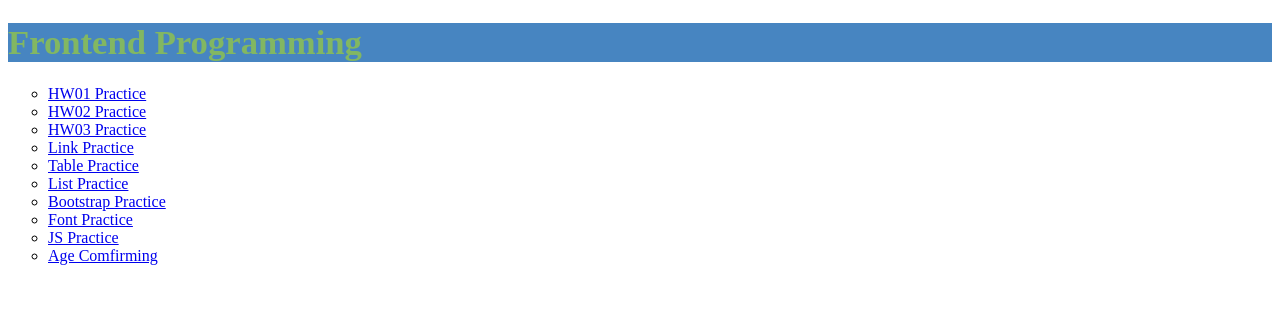
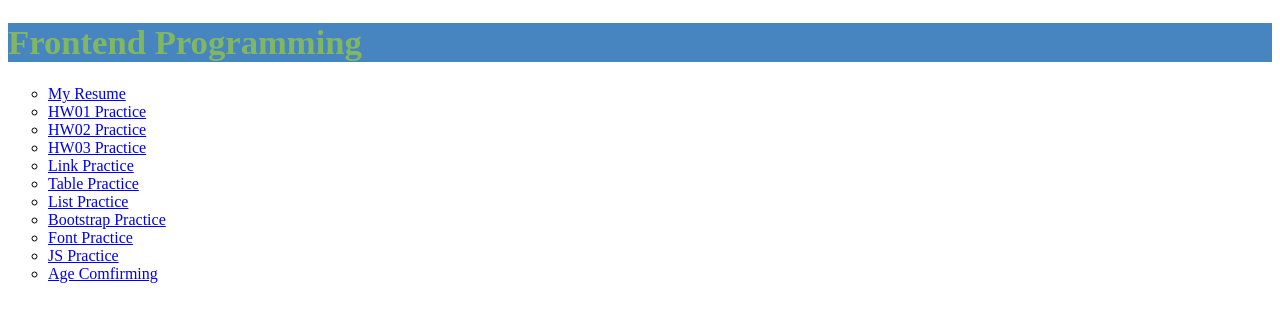
Before and after one commit to jacky81531ck/jacky81531ck.github.io, a plain HTML site: page index.html in a window 1280 px wide. Drawn offline with Linux system fonts and the light colour scheme.

Commit message:
Update index.html

```diff
--- a/index.html
+++ b/index.html
@@ -13,6 +13,9 @@
     <h1>Frontend Programming</h1>
 
     <ul style="list-style-type: circle">
+        <li>
+            <a href="../resume/index.html" target="_blank">My Resume</a>
+        </li>
         <li>
             <a href="./curriculum.html" target="_blank">HW01 Practice</a>
         </li>
```
